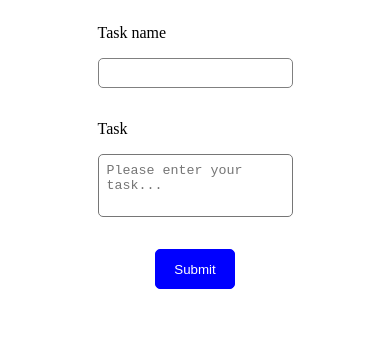
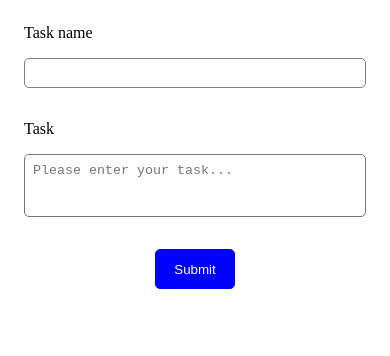
Before and after one commit to GannaKov/to-do-list, a website: page index.html in a window 390 px wide. Drawn offline with Linux system fonts and the light colour scheme.

Commit message:
fix style mobile

```diff
--- a/index.html
+++ b/index.html
@@ -32,7 +32,9 @@
 
           <button type="submit" class="wbs-btn">Submit</button>
         </form>
-        <!-- </div> -->
+      </div>
+      <!-- </div> -->
+      <div class="wbs-section">
         <ul class="wbs-list">
           <!-- <li>
             <img
--- a/styles.css
+++ b/styles.css
@@ -1,13 +1,12 @@
-main {
-  display: flex;
-  flex-direction: column;
-  align-items: center;
-}
 .wbs-section {
   max-width: 1200px;
   display: flex;
-  flex-direction: column;
+  /* flex-direction: column; */
   padding: 1rem;
+  justify-content: center;
+  @media screen and (min-width: 1200px) {
+    width: 1200px;
+  }
 }
 /* .wbs-form__wrp {
   display: flex;
@@ -64,20 +63,21 @@ main {
   border: 1px solid rgb(16, 16, 129);
 }
 .wbs-list {
+  width: 100%;
   @media screen and (min-width: 500px) {
-    margin: 0 auto;
+    width: 400px;
+  }
+  @media screen and (min-width: 800px) {
+    width: 500px;
   }
 }
 .wbs-item {
   display: flex;
   flex-direction: column;
-  width: 100%;
+
   border: 0.5px solid gray;
   border-radius: 5px;
   padding: 1rem;
-  @media screen and (min-width: 500px) {
-    width: 400px;
-  }
 }
 .wbs-item:not(:last-child) {
   margin-bottom: 2rem;
```
